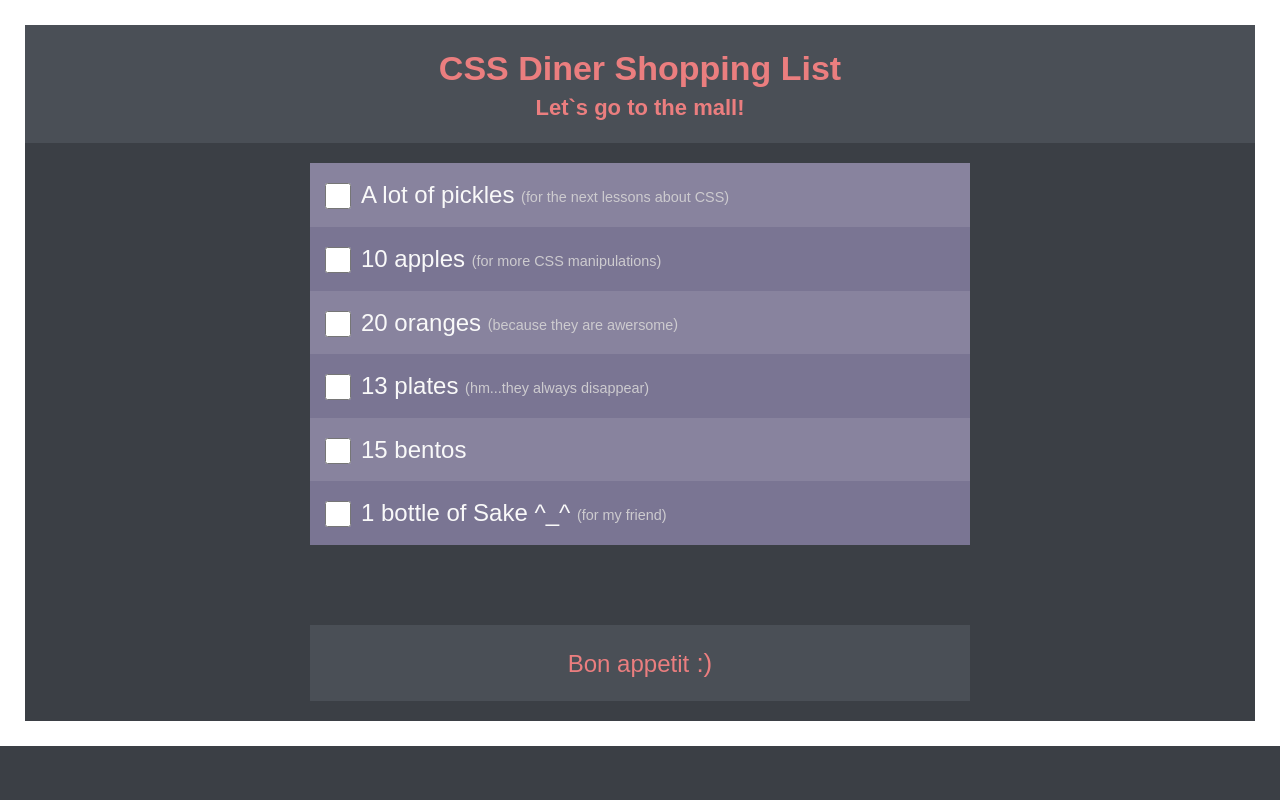
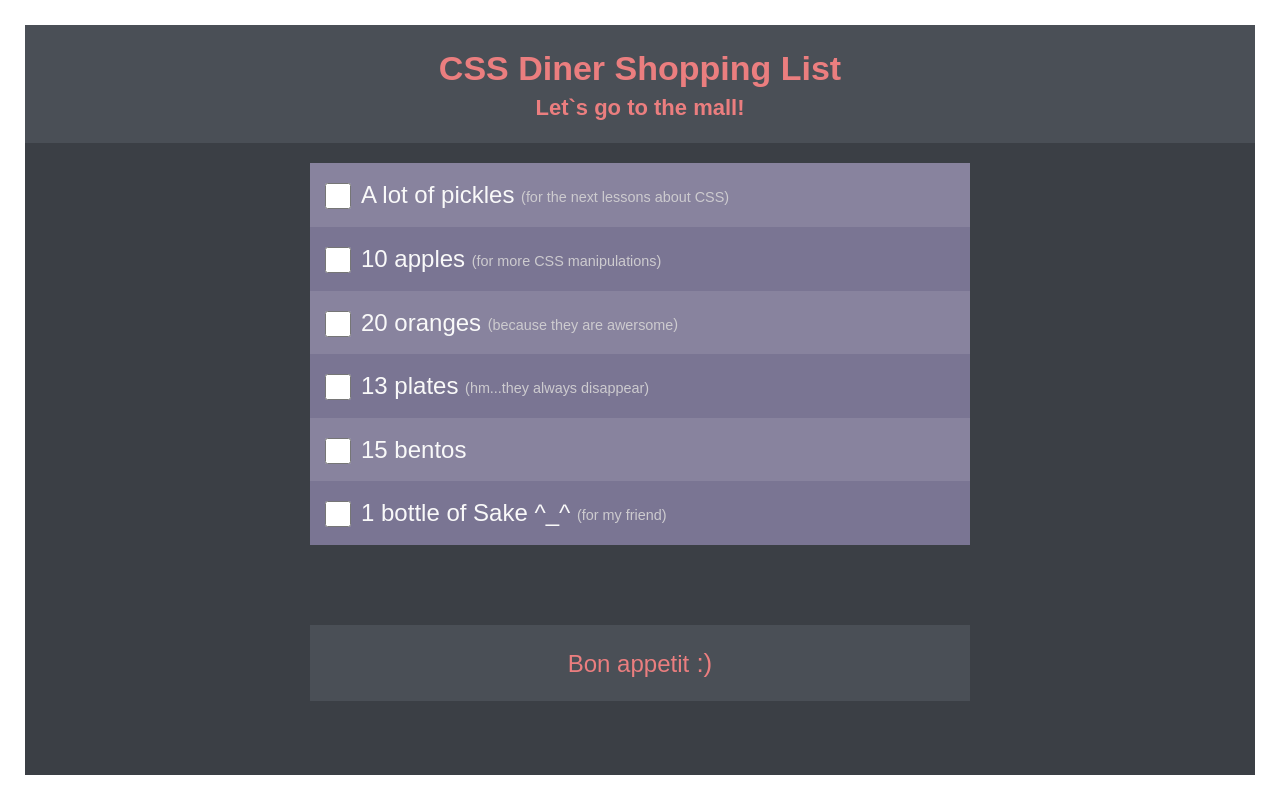
Before and after one commit to YanaDeineko/Shopping-List, a plain HTML site: page index.html in a window 1280 px wide. Drawn offline with Linux system fonts and the light colour scheme.

Commit message:
Update style.css

```diff
--- a/style.css
+++ b/style.css
@@ -6,6 +6,10 @@
 }
 html{
     height: 100%;
+}
+html,
+body{
+    min-height: 100%;
 }
 body{
     width: 100%;
```
